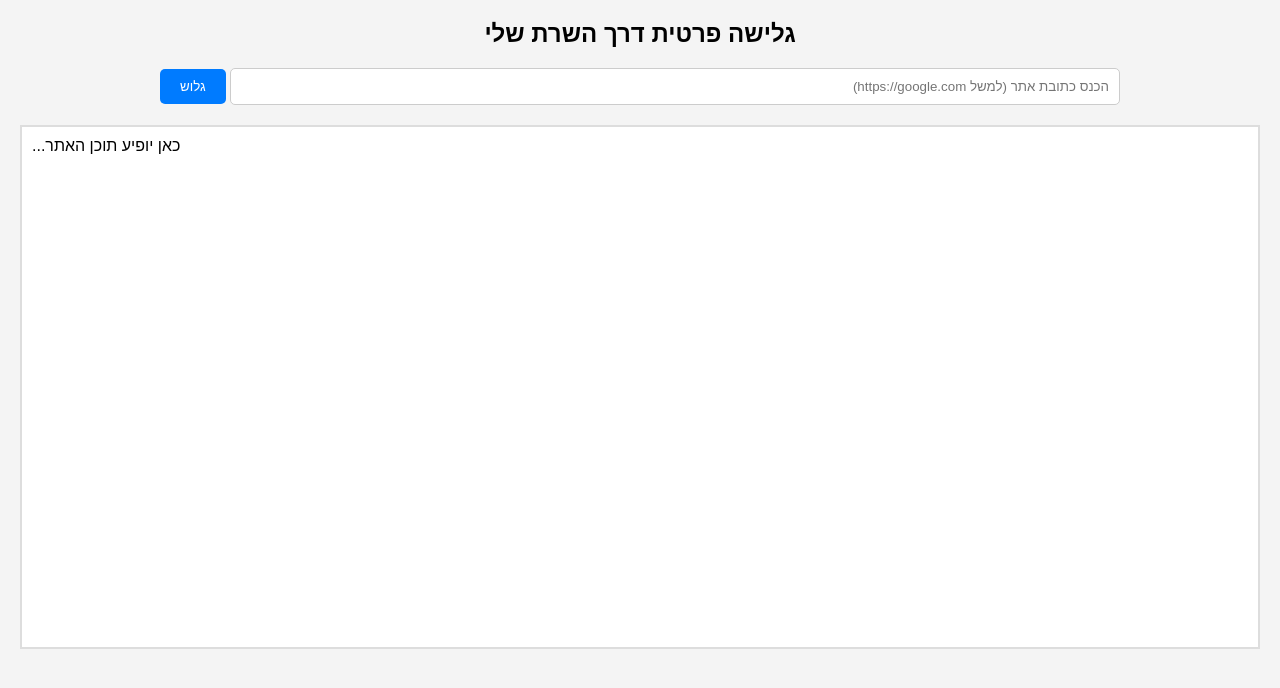
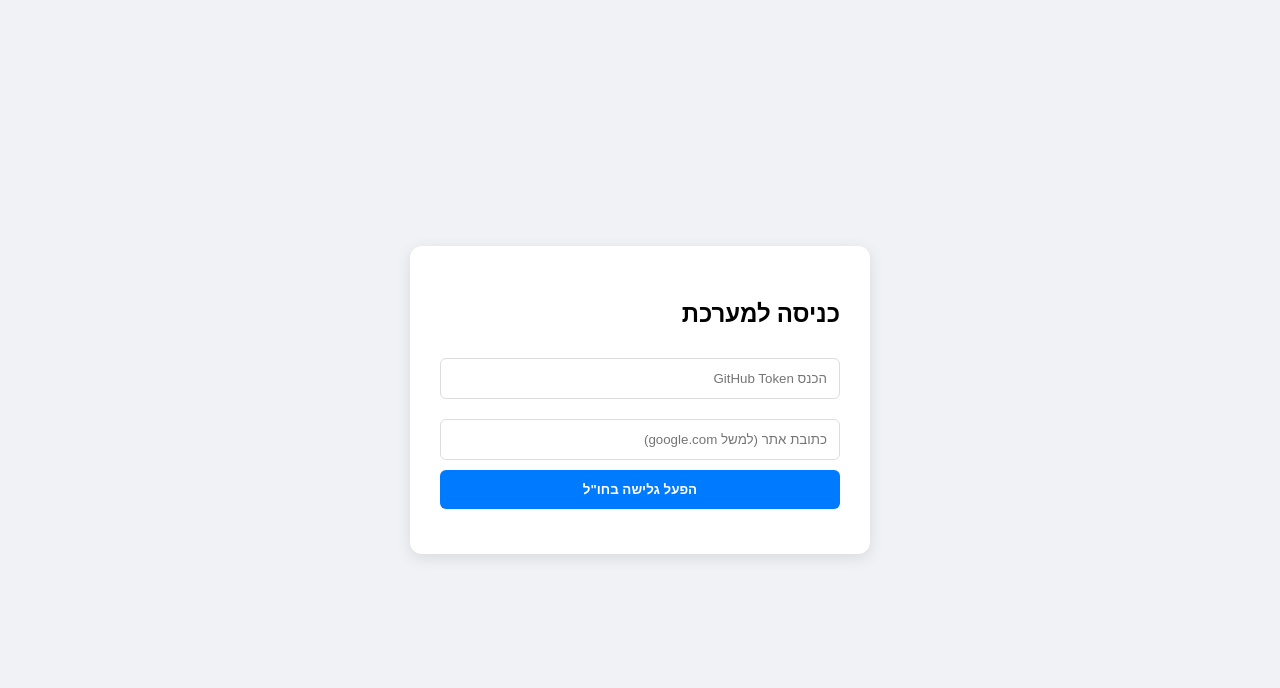
Before and after one commit to levdov110-a11y/biohack-app, a website: page index.html in a window 1280 px wide. Drawn offline with Linux system fonts and the light colour scheme.

Commit message:
Update title and layout of index.html

```diff
--- a/index.html
+++ b/index.html
@@ -2,39 +2,58 @@
 <html lang="he" dir="rtl">
 <head>
     <meta charset="UTF-8">
-    <title>הדפדפן הפרטי שלי</title>
+    <title>מערכת גלישה פרטית</title>
     <style>
-        body { font-family: sans-serif; margin: 20px; text-align: center; background: #f4f4f4; }
-        input { width: 70%; padding: 10px; border-radius: 5px; border: 1px solid #ccc; }
-        button { padding: 10px 20px; cursor: pointer; background: #007bff; color: white; border: none; border-radius: 5px; }
-        #content { margin-top: 20px; border: 2px solid #ddd; background: white; min-height: 500px; padding: 10px; text-align: left; }
+        body { font-family: system-ui, sans-serif; background: #f0f2f5; display: flex; flex-direction: column; align-items: center; justify-content: center; height: 100vh; margin: 0; }
+        .container { background: white; padding: 30px; border-radius: 12px; box-shadow: 0 4px 15px rgba(0,0,0,0.1); width: 400px; }
+        input { width: 100%; padding: 12px; margin: 10px 0; border: 1px solid #ddd; border-radius: 6px; box-sizing: border-box; }
+        button { width: 100%; padding: 12px; background: #007bff; color: white; border: none; border-radius: 6px; cursor: pointer; font-weight: bold; }
+        button:hover { background: #0056b3; }
+        #log { margin-top: 15px; font-size: 14px; color: #555; }
     </style>
 </head>
 <body>
-    <h2>גלישה פרטית דרך השרת שלי</h2>
-    <input type="text" id="urlInput" placeholder="הכנס כתובת אתר (למשל https://google.com)">
-    <button onclick="loadPage()">גלוש</button>
-
-    <div id="content">כאן יופיע תוכן האתר...</div>
+    <div class="container">
+        <h2>כניסה למערכת</h2>
+        <input type="password" id="ghToken" placeholder="הכנס GitHub Token">
+        <input type="text" id="targetUrl" placeholder="כתובת אתר (למשל google.com)">
+        <button onclick="runProxy()">הפעל גלישה בחו"ל</button>
+        <div id="log"></div>
+    </div>
 
     <script>
-        async function loadPage() {
-            const url = document.getElementById('urlInput').value;
-            const proxyUrl = 'https://YOUR-RENDER-APP-NAME.onrender.com/'; // שנה לכתובת שתקבל מרנדר
-            const token = '12345-secret'; // הסיסמה שקבעת בשרת
+        async function runProxy() {
+            const token = document.getElementById('ghToken').value;
+            const url = document.getElementById('targetUrl').value;
+            const log = document.getElementById('log');
 
-            document.getElementById('content').innerText = "טוען...";
+            if (!token || !url) { alert("נא למלא את כל השדות"); return; }
+
+            log.innerText = "שולח בקשה מוצפנת לגיטהאב...";
 
             try {
-                const response = await fetch(proxyUrl + url, {
-                    headers: { 'x-my-token': token }
+                // הבקשה נשלחת לגיטהאב בלבד - רנדר לא מופיע כאן!
+                const response = await fetch('https://api.github.com/repos/YOUR_USER/YOUR_REPO/dispatches', {
+                    method: 'POST',
+                    headers: {
+                        'Authorization': `token ${token}`,
+                        'Accept': 'application/vnd.github.v3+json'
+                    },
+                    body: JSON.stringify({
+                        event_type: 'fetch_site',
+                        client_payload: { url: url }
+                    })
                 });
-                const html = await response.text();
 
-                // הזרקת התוכן לתוך הדיב - הדפדפן חושב שזה חלק מגיטהאב
-                document.getElementById('content').innerHTML = html;
+                if (response.ok) {
+                    log.style.color = "green";
+                    log.innerText = "הבקשה התקבלה! השרת בחו"ל מעבד את האתר עכשיו. בדוק את ה-Artifacts בעוד דקה.";
+                } else {
+                    throw new Error("שגיאת הרשאה או שם משתמש שגוי");
+                }
             } catch (err) {
-                document.getElementById('content').innerText = "שגיאה בטעינה: " + err;
+                log.style.color = "red";
+                log.innerText = "שגיאה: " + err.message;
             }
         }
     </script>
```
